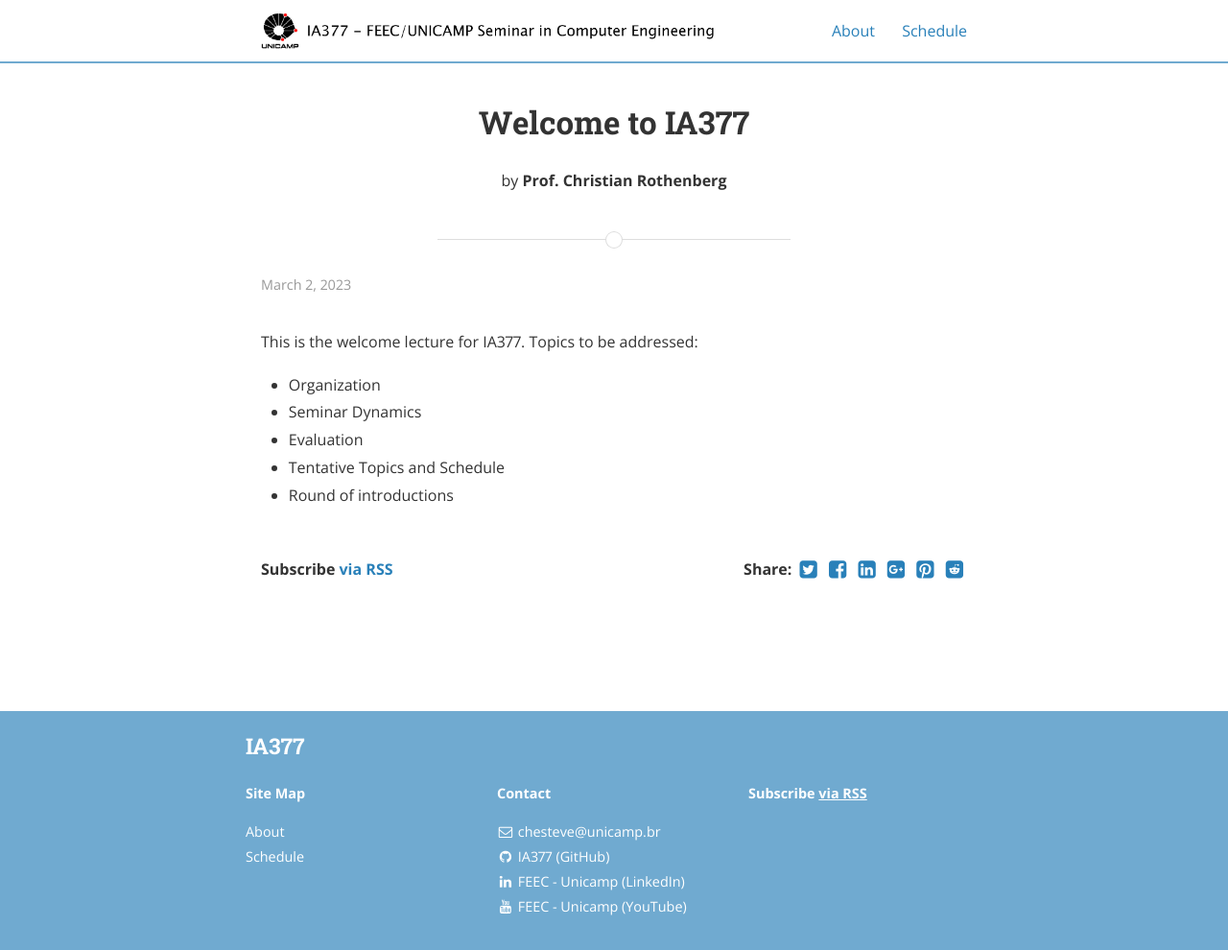
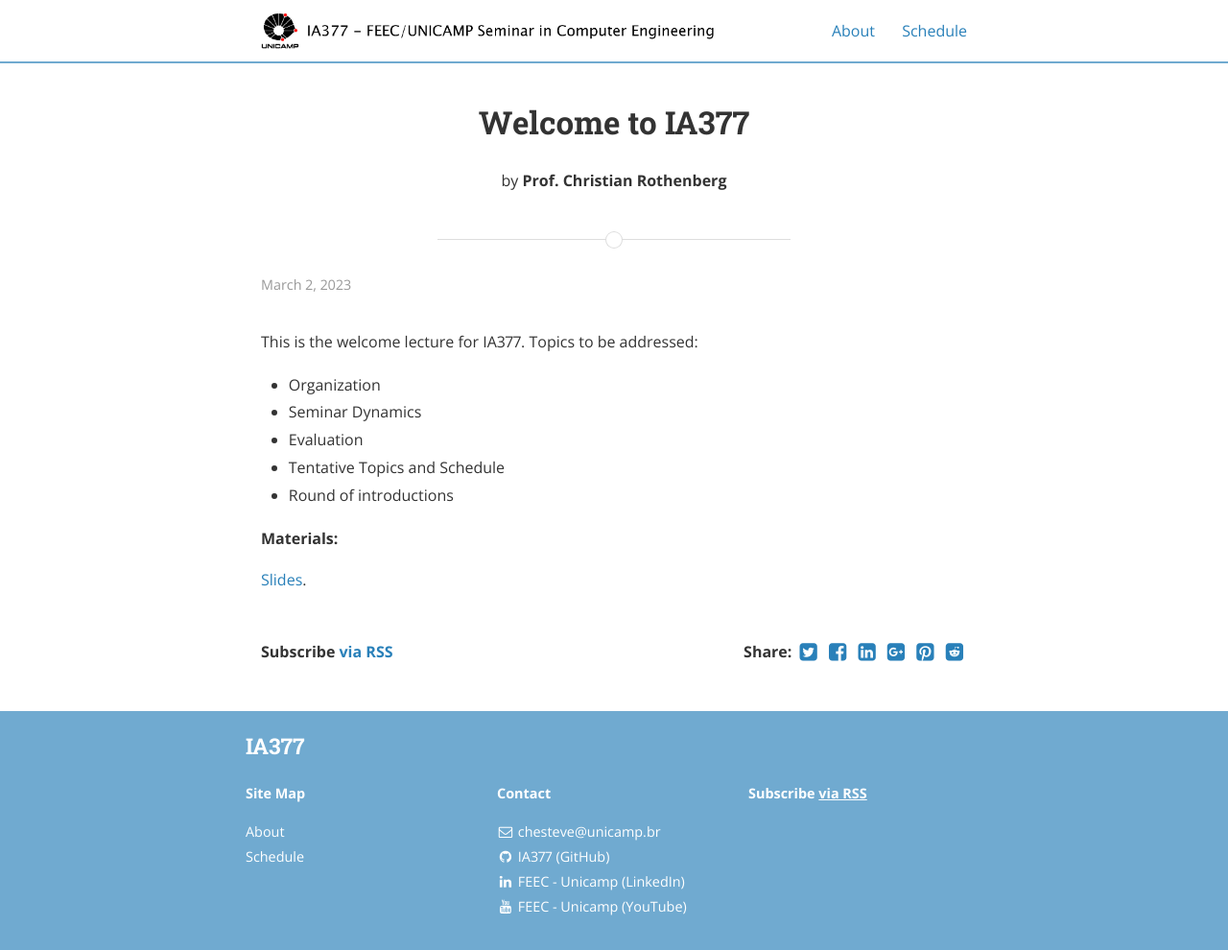
Before and after one commit to ia377-feec-unicamp/ia377-feec-unicamp.github.io, a Jekyll site: the page built from _posts/2023-03-02-Welcome.md, in a window 1280 px wide and 990 px high. Shown: the whole window at 96% size. Built offline with Jekyll 4.4.1, drawn with Linux system fonts in a browser that asks for light colours; nearby versions of some CDN libraries.

Commit message:
Update 2023-03-02-Welcome.md

```diff
--- a/_posts/2023-03-02-Welcome.md
+++ b/_posts/2023-03-02-Welcome.md
@@ -12,3 +12,7 @@ This is the welcome lecture for IA377. Topics to be addressed:
 * Evaluation
 * Tentative Topics and Schedule
 * Round of introductions
+
+**Materials:**
+
+[Slides](https://docs.google.com/presentation/d/1Xedgq9FIRuVLb2qE5Sdy9-Ph4STCea6XenT82M7dDeg/edit?usp=sharing).
```
